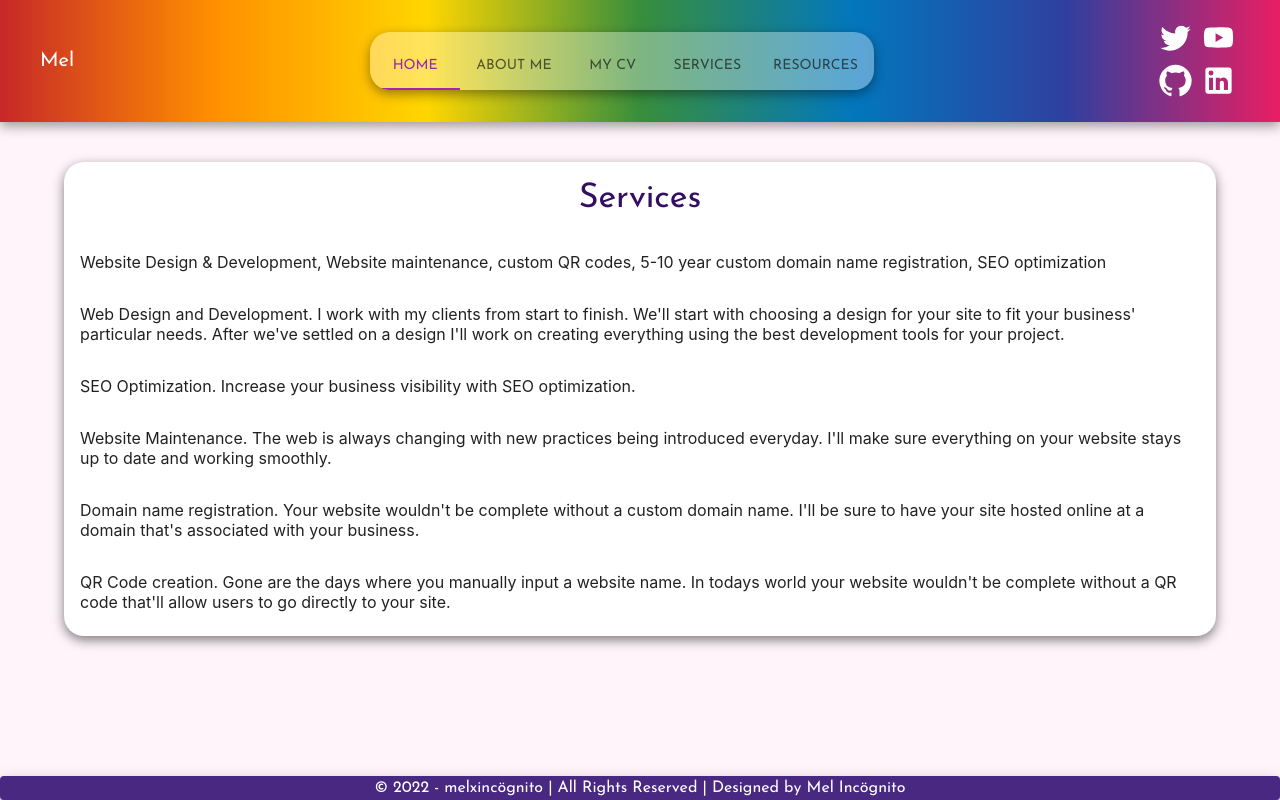
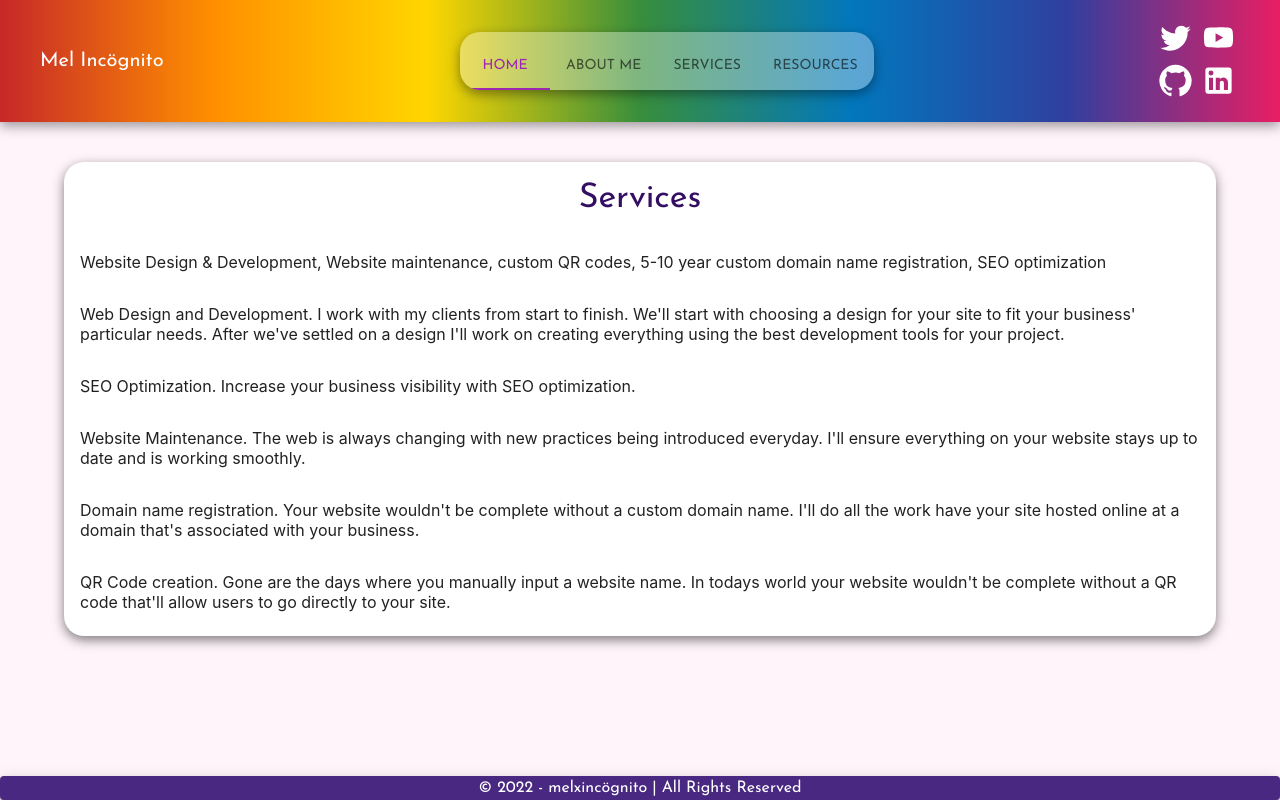
Before and after one commit to melxincognito/melxincognito-webpage, a React (Create React App) app: page /services in a window 1280 px wide. Built offline with nearby package versions, Linux system fonts and the light colour scheme.

Commit message:
fixed navbar for business

```diff
--- a/public/index.html
+++ b/public/index.html
@@ -2,7 +2,7 @@
 <html lang="en">
   <head>
     <meta charset="utf-8" />
-
+    <meta name="viewport" content="initial-scale=1, width=device-width" />
     <link
       href="https://fonts.googleapis.com/css2?family=Josefin+Sans&display=swap"
       rel="stylesheet"
--- a/src/components/navigation/BottomNavigation.js
+++ b/src/components/navigation/BottomNavigation.js
@@ -19,11 +19,7 @@ export default function BottomNavigationLabel() {
         elevation={5}
       >
         {" "}
-        <Typography>
-          {" "}
-          © 2022 - melxincögnito | All Rights Reserved | Designed by Mel
-          Incögnito{" "}
-        </Typography>
+        <Typography> © 2022 - melxincögnito | All Rights Reserved</Typography>
       </Paper>
     </div>
   );
--- a/src/components/navigation/NavigationBar.js
+++ b/src/components/navigation/NavigationBar.js
@@ -95,7 +95,7 @@ const NavigationBar = () => {
             component="div"
             sx={{ mr: 2, display: { xs: "none", md: "flex" } }}
           >
-            Mel
+            Mel Incögnito
           </Typography>
 
           <Box sx={{ flexGrow: 1, display: { xs: "flex", md: "none" } }}>
@@ -133,14 +133,9 @@ const NavigationBar = () => {
               <MenuItem component={Link} to="/about">
                 <Typography textAlign="center">About Me</Typography>
               </MenuItem>
-              <MenuItem component={Link} to="/mycv">
-                <Typography textAlign="center">My CV</Typography>
-              </MenuItem>
+
               <MenuItem component={Link} to="/services">
                 <Typography textAlign="center">Services</Typography>
-              </MenuItem>
-              <MenuItem component={Link} to="/resources">
-                <Typography textAlign="center">Developer Resources</Typography>
               </MenuItem>
             </Menu>
           </Box>
@@ -162,15 +157,15 @@ const NavigationBar = () => {
             >
               <Tab value="one" label="Home" component={Link} to="/" />
               <Tab value="two" label="About Me" component={Link} to="/about" />
-              <Tab value="three" label="My CV" component={Link} to="/mycv" />
+
               <Tab
-                value="four"
+                value="three"
                 label="Services"
                 component={Link}
                 to="/services"
               />
               <Tab
-                value="five"
+                value="four"
                 label="Resources"
                 component={Link}
                 to="/resources"
--- a/src/pages/Services.js
+++ b/src/pages/Services.js
@@ -34,13 +34,13 @@ export default function Services() {
         </CardContent>
         <CardContent>
           Website Maintenance. The web is always changing with new practices
-          being introduced everyday. I'll make sure everything on your website
-          stays up to date and working smoothly.
+          being introduced everyday. I'll ensure everything on your website
+          stays up to date and is working smoothly.
         </CardContent>
         <CardContent>
           Domain name registration. Your website wouldn't be complete without a
-          custom domain name. I'll be sure to have your site hosted online at a
-          domain that's associated with your business.
+          custom domain name. I'll do all the work have your site hosted online
+          at a domain that's associated with your business.
         </CardContent>
         <CardContent>
           QR Code creation. Gone are the days where you manually input a website
```
